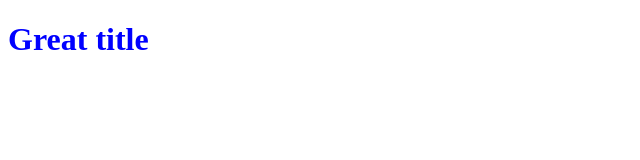
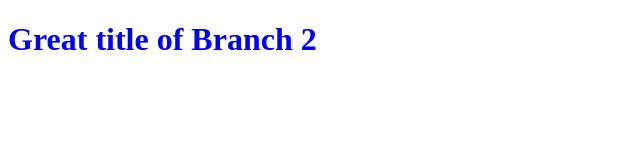
Before and after one commit to bachiromani/OpenClassroomProject, a plain HTML site: page index.html in a window 1280 px wide. Shown: the whole page, without its empty margins (0-640 px from the left). Drawn offline with Linux system fonts and the light colour scheme.

Commit message:
Files in branch2

```diff
--- a/index.html
+++ b/index.html
@@ -7,6 +7,6 @@
     <link rel="stylesheet" href="style.css" type="text/css">
 </head>
 <body>
-    <h1 >Great title </h1>
+    <h1 >Great title of Branch 2 </h1>
 </body>
 </html>
```
